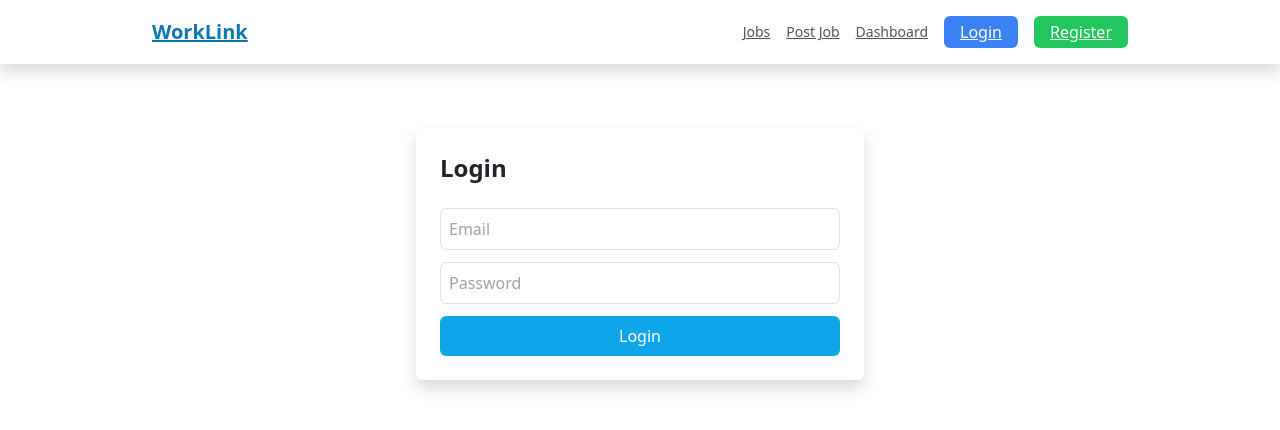
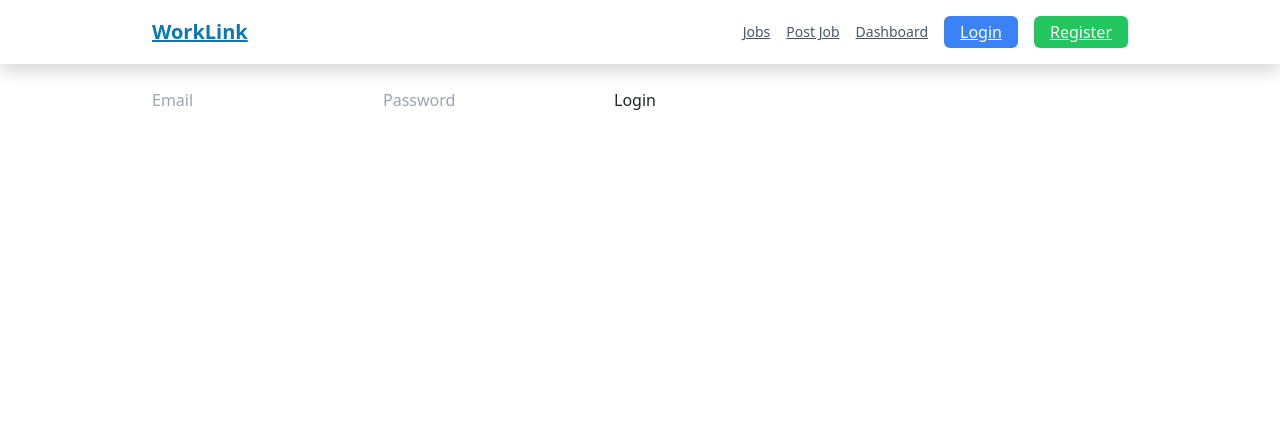
Before and after one commit to Prithvi-2k4/ai-freelance-escrow-india, a React (Create React App) app in the folder frontend/: page /login in a window 1280 px wide. Shown: the top 430 px of the page. Built offline with nearby package versions, Linux system fonts and the light colour scheme.

Commit message:
Update Login.jsx

```diff
--- a/frontend/src/pages/Login.jsx
+++ b/frontend/src/pages/Login.jsx
@@ -1,77 +1,25 @@
-// Login.jsx
-import React, { useState } from 'react';
+import { useState } from 'react';
 import api from '../api/api';
 import { useNavigate } from 'react-router-dom';
 
 export default function Login() {
   const [email, setEmail] = useState('');
   const [password, setPassword] = useState('');
-  const [err, setErr] = useState('');
   const nav = useNavigate();
 
   const submit = async (e) => {
     e.preventDefault();
-    setErr('');
-
-    try {
-      const res = await api.post('/auth/login', { email, password });
-
-      // If backend returns token properly
-      if (res?.data?.token) {
-        localStorage.setItem('token', res.data.token);
-        localStorage.setItem('user', JSON.stringify(res.data.user));
-
-        nav('/dashboard'); // redirect to dashboard
-      } else {
-        // If success but no token (rare case)
-        setErr(
-          res?.data?.error ||
-            res?.data?.message ||
-            'Login succeeded but no token returned'
-        );
-      }
-    } catch (e) {
-      // Show correct backend error message
-      const message =
-        e?.response?.data?.error ||
-        e?.response?.data?.message ||
-        e?.response?.data?.msg ||
-        'Login failed';
-      setErr(message);
-    }
+    const res = await api.post('/auth/login', { email, password });
+    localStorage.setItem('token', res.data.token);
+    localStorage.setItem('user', JSON.stringify(res.data.user));
+    nav('/dashboard');
   };
 
   return (
-    <div className="max-w-md mx-auto bg-white p-6 rounded shadow mt-10">
-      <h2 className="text-2xl font-semibold mb-4">Login</h2>
-
-      {err && <div className="text-red-600 mb-3">{err}</div>}
-
-      <form onSubmit={submit} className="space-y-3">
-        <input
-          value={email}
-          onChange={(e) => setEmail(e.target.value)}
-          placeholder="Email"
-          className="w-full border p-2 rounded"
-          required
-        />
-
-        <input
-          value={password}
-          onChange={(e) => setPassword(e.target.value)}
-          type="password"
-          placeholder="Password"
-          className="w-full border p-2 rounded"
-          required
-        />
-
-        <button
-          className="w-full bg-brand-500 text-white py-2 rounded hover:opacity-90 transition"
-          type="submit"
-        >
-          Login
-        </button>
-      </form>
-    </div>
+    <form onSubmit={submit}>
+      <input placeholder="Email" onChange={e=>setEmail(e.target.value)} />
+      <input placeholder="Password" type="password" onChange={e=>setPassword(e.target.value)} />
+      <button>Login</button>
+    </form>
   );
 }
```
